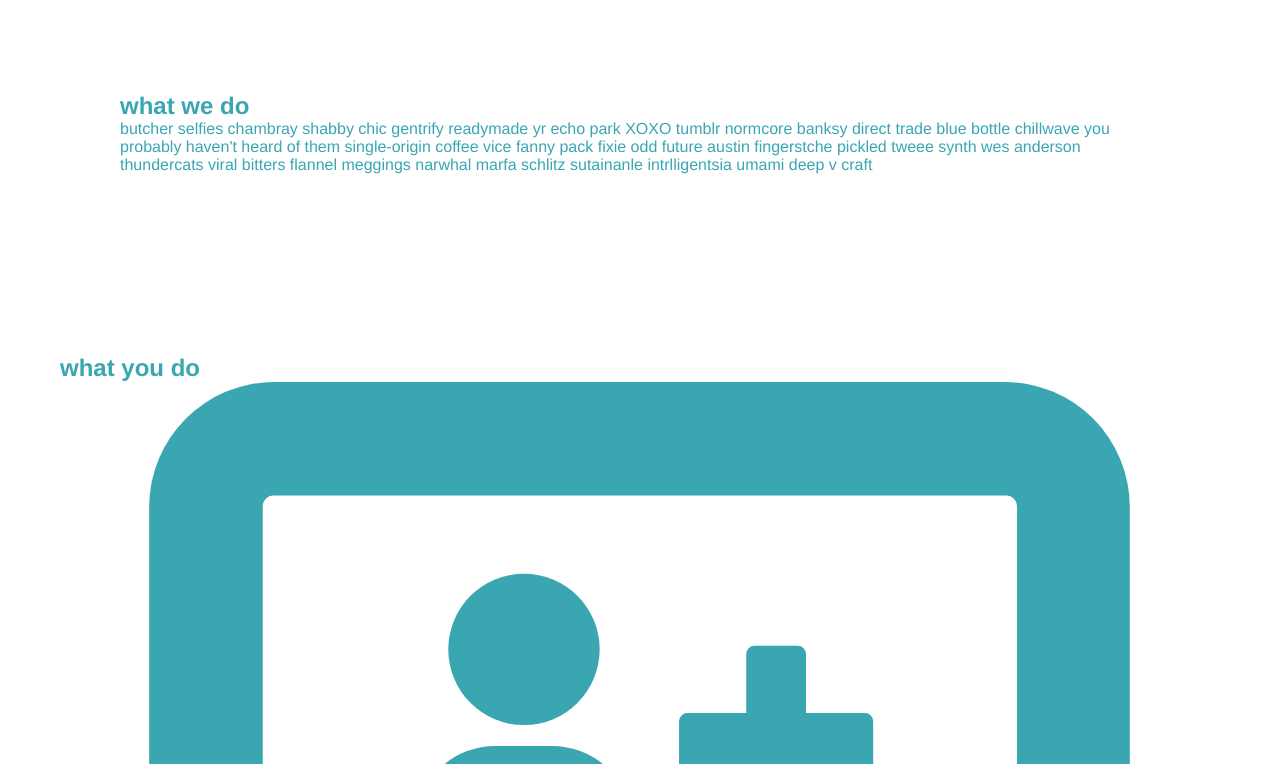
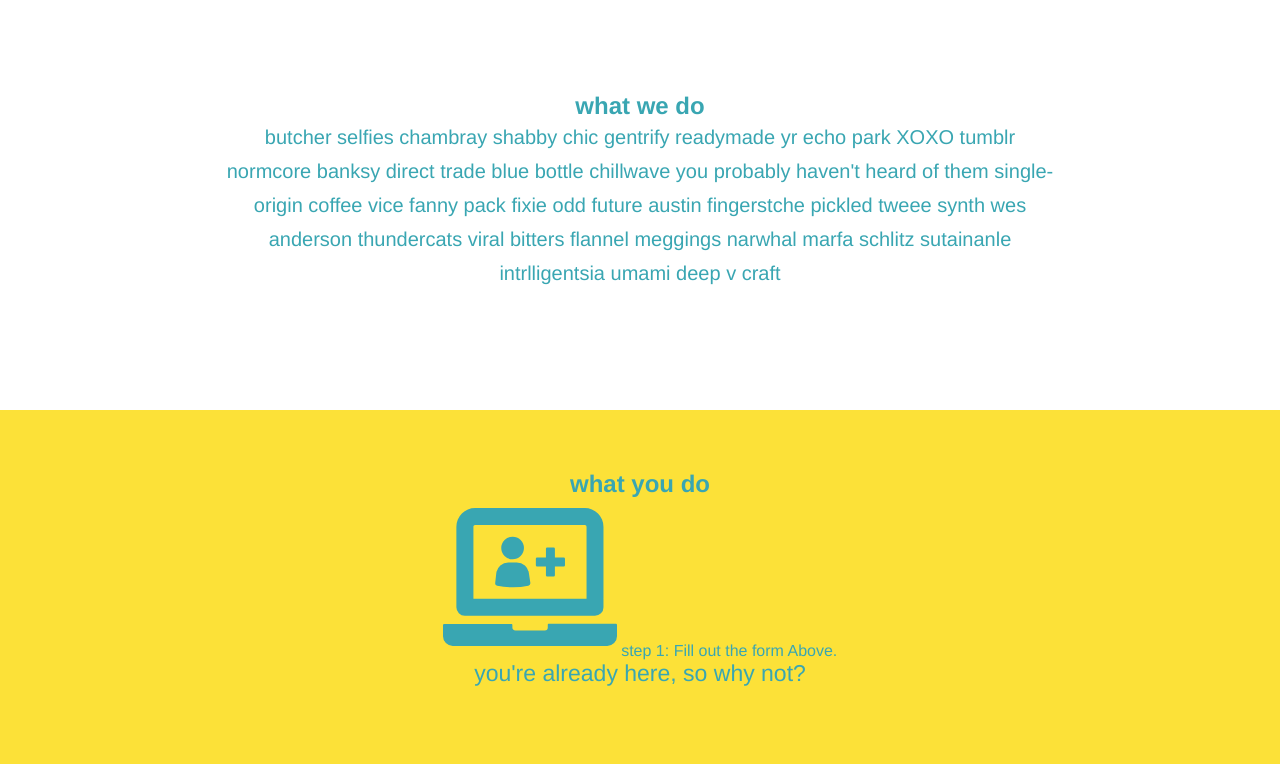
Before and after one commit to rafiqnasrat/run-buddy, a plain HTML site: page index.html in a window 1280 px wide. Shown: the part 700-1464 px from the top of the page. Drawn offline with Linux system fonts and the light colour scheme.

Commit message:
more step

```diff
--- a/index.html
+++ b/index.html
@@ -69,7 +69,7 @@
                     </form>
                 </div>
                 </section>
-                <section id="what-we-do">
+                <section id="what-we-do" class="intro">
                     <section>
                         <h2>what we do</h2>
                         <p>
@@ -78,7 +78,7 @@
                     </section>
 
                 </section>
-                <section id="what-you-do">
+                <section id="what-you-do" class="steps">
                     <h2>
                         what you do
                     </h2>
@@ -98,9 +98,7 @@
                             <div>
                                 <img src="./assets/step-3.svg"
                                 <h3>step 3: get running.</h3>
-                                <p>hit the ground running (literlly) once your trainer lays out yur plan. </p>
-
-
+                                <p>hit the ground running (literlly) once your trainer lays out yur plan.</p>
 
                     </div>
                     <div>
--- a/style.css
+++ b/style.css
@@ -146,3 +146,58 @@ form input {
     padding: 10px 20px;
     font-size: 16px;
 }
+.intro {
+    text-align: center;
+}
+
+
+.intro p {
+    line-height: 1.7;
+    color: #39a6b2;
+    width: 80%;
+    font-size: 20px;
+    margin: 0 auto;
+}
+.steps {
+text-align: center;
+background: #fce138;
+}
+
+}
+
+.section-title {
+    font-size: 55px;
+    color: #024e76;
+    margin-bottom: 35px;
+    padding: 0 100px 20px 100px;
+    display: inline-block;
+    border-bottom: 3px solid;
+}
+
+.primary-border {
+    border-color: #39a6b2;
+}
+.steps div {
+    margin-bottom: 80px;
+}
+
+.steps img {
+    width: 15%;
+    margin: 10px 0;
+
+}
+
+.steps h3 {
+    color: #024e76;
+    font-size: 46px;
+    margin-top: 10px;
+}
+
+.steps p {
+    color: #39a6b2;
+    font-size: 23px;
+}
+
+.steps span {
+    font-size: 38px;
+}
```
